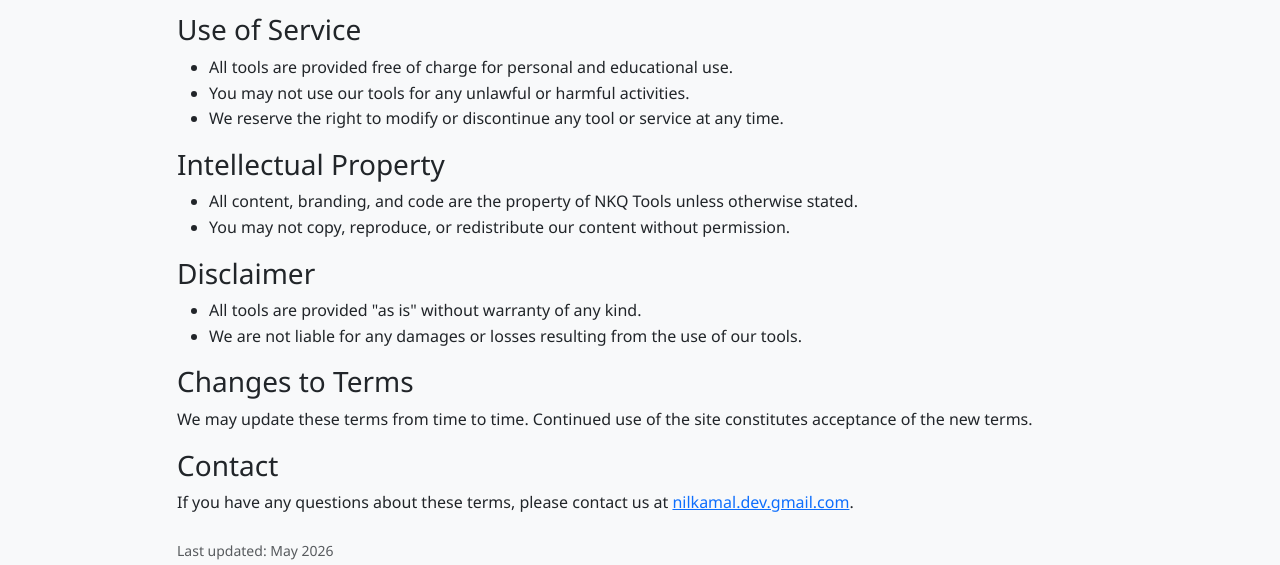
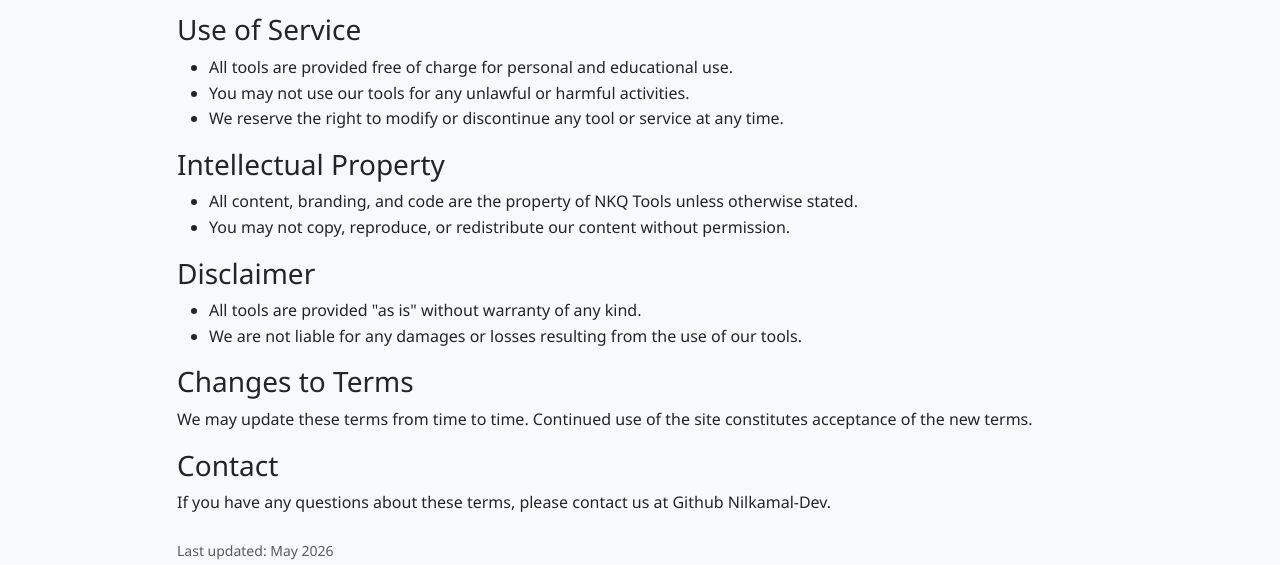
Before and after one commit to Nilkamal-Dev/NKQ-Tools, a plain HTML site: page terms.html in a window 1280 px wide. Shown: the part 235-800 px from the top of the page. Drawn offline with nearby package versions, Linux system fonts and the light colour scheme.

Commit message:
Update terms.html

```diff
--- a/terms.html
+++ b/terms.html
@@ -61,7 +61,7 @@
                 <h3>Changes to Terms</h3>
                 <p>We may update these terms from time to time. Continued use of the site constitutes acceptance of the new terms.</p>
                 <h3>Contact</h3>
-                <p>If you have any questions about these terms, please contact us at <a href="mailto:nilkamal.dev.gmail.com">nilkamal.dev.gmail.com</a>.</p>
+                <p>If you have any questions about these terms, please contact us at Github Nilkamal-Dev.</p>
                 <p class="text-muted small mt-4">Last updated: May 2026</p>
             </div>
         </div>
```
